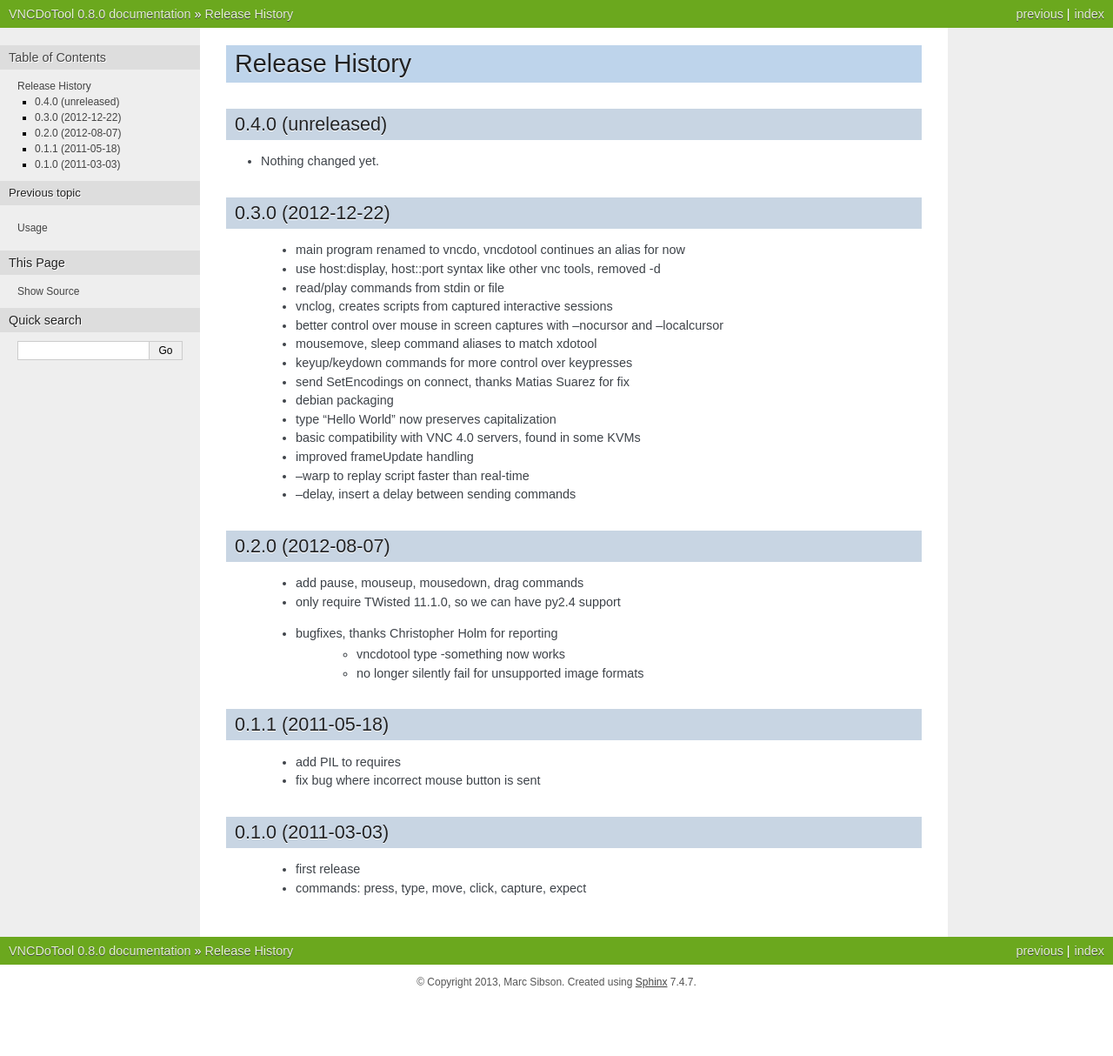
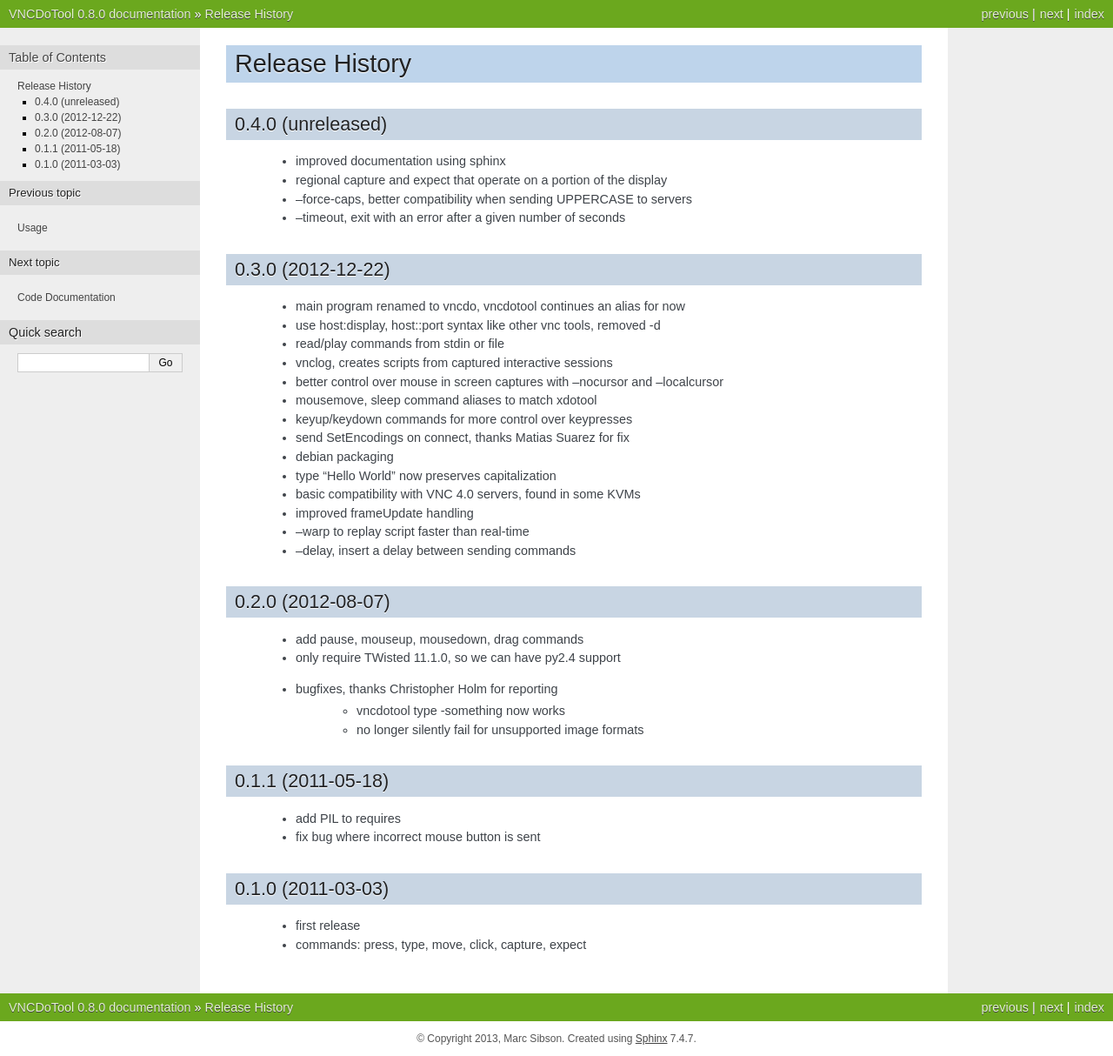
Before and after one commit to sibson/vncdotool, a Sphinx documentation site: the page built from docs/history.rst, in a window 1280 px wide. Shown: the whole page at 87% size. Built offline with Sphinx 7.4.7, drawn with Linux system fonts in a browser that asks for light colours; before the commit the page ends 1149 px from its top, so only the background shows below that.

Commit message:
docs: more better

```diff
--- a/HISTORY.txt
+++ b/HISTORY.txt
@@ -1,8 +1,9 @@
 0.4.0 (unreleased)
 ------------------
-
-- Nothing changed yet.
-
+    - improved documentation using sphinx
+    - regional capture and expect that operate on a portion of the display
+    - --force-caps, better compatibility when sending UPPERCASE to servers
+    - --timeout, exit with an error after a given number of seconds
 
 0.3.0 (2012-12-22)
 ------------------
--- a/docs/conf.py
+++ b/docs/conf.py
@@ -150,7 +150,7 @@
 #html_split_index = False
 
 # If true, links to the reST sources are added to the pages.
-#html_show_sourcelink = True
+html_show_sourcelink = False
 
 # If true, "Created using Sphinx" is shown in the HTML footer. Default is True.
 #html_show_sphinx = True
--- a/docs/index.rst
+++ b/docs/index.rst
@@ -13,9 +13,8 @@
    install
    usage
    history
+   modules
 
-.. automodule:: vncdotool.client
-   :undoc-members:
 
 Indices and tables
 ==================
```
Also changed, not shown: docs/install.rst (+20 -8 lines), docs/modules.rst (added, +10 -0 lines).
